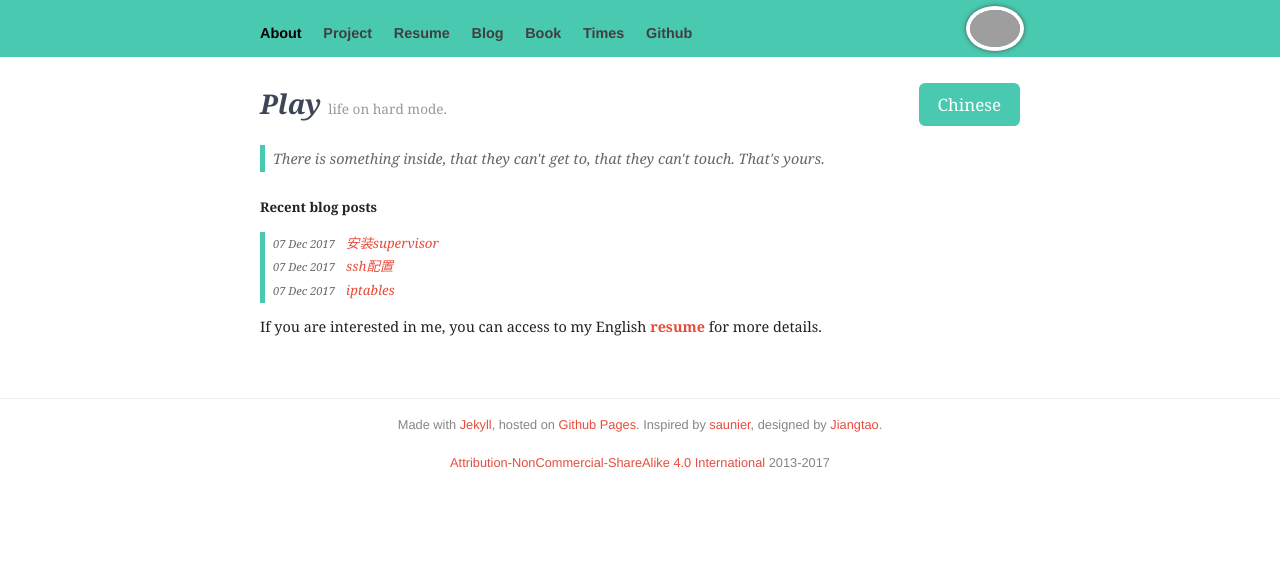
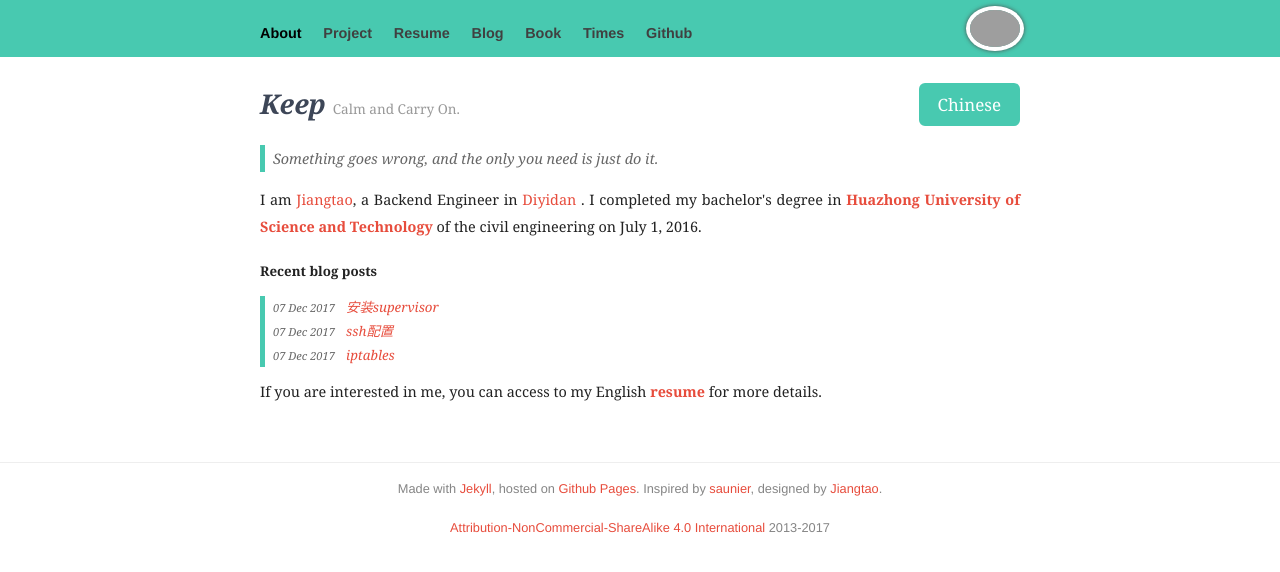
Before and after one commit to hustjiangtao/jiangtao.github.io, a Jekyll site: the page built from index.html, in a window 1280 px wide. Shown: the top 572 px of the page. Built offline with Jekyll 4.4.1, drawn with Linux system fonts in a browser that asks for light colours; nearby versions of some CDN libraries; grey boxes are pictures that could not be loaded.

Commit message:
update index.html

```diff
--- a/index.html
+++ b/index.html
@@ -11,22 +11,22 @@ description: I am Jiangtao.
       <a class="btn btn-lg" href="/cn/">Chinese</a>
     </div>
     <span class="hello">
-      <em>Play</em>
-      <small>life on hard mode.
+      <em>Keep</em>
+      <small>Calm and Carry On.
     </span>
   </h1>
 
   <blockquote>
   <p>
-    There is something inside, that they can't get to, that they can't touch. That's yours.
+    Something goes wrong, and the only you need is just do it.
   </p>
   </blockquote>
 
-<!--   <p>
-    I am <a href="/"><span itemprop="name">Jiangtao</span></a>, an Computer Vision Algorithm Engineer in <a href="https://www.kwai.com/">Kwai </a> (MeiTuan->KuaiShou). I completed my master's degree in <a href="http://english.ucas.ac.cn/Pages/default.aspx"><strong>University of Chinese Academy of Sciences</strong></a> on June 22, 2016 and bachelor's degree in Faculty of Science at <a href="http://www.xidian.edu.cn/">Xidian University</a> of science and technology of the electronics information on July 1，2013.
+  <p>
+    I am <a href="/"><span itemprop="name">Jiangtao</span></a>, a Backend Engineer in <a href="http://www.diyidan.com/">Diyidan </a> . I completed my bachelor's degree in <a href="http://www.hust.edu.cn"><strong>Huazhong University of Science and Technology</strong></a> of the civil engineering on July 1, 2016.
   </p>
 
-  <p>
+  <!-- <p>
     My research interests cover <strong>Content-based Image Retrieval</strong> (more than four years experience), <strong>Approximate Nearest Neighbor Search</strong>, <strong>Content-based Video Copy Detection</strong> and <strong>Video Classification</strong>.
   </p>
 
```
Also changed, not shown: cn/index.html (+6 -6 lines).
